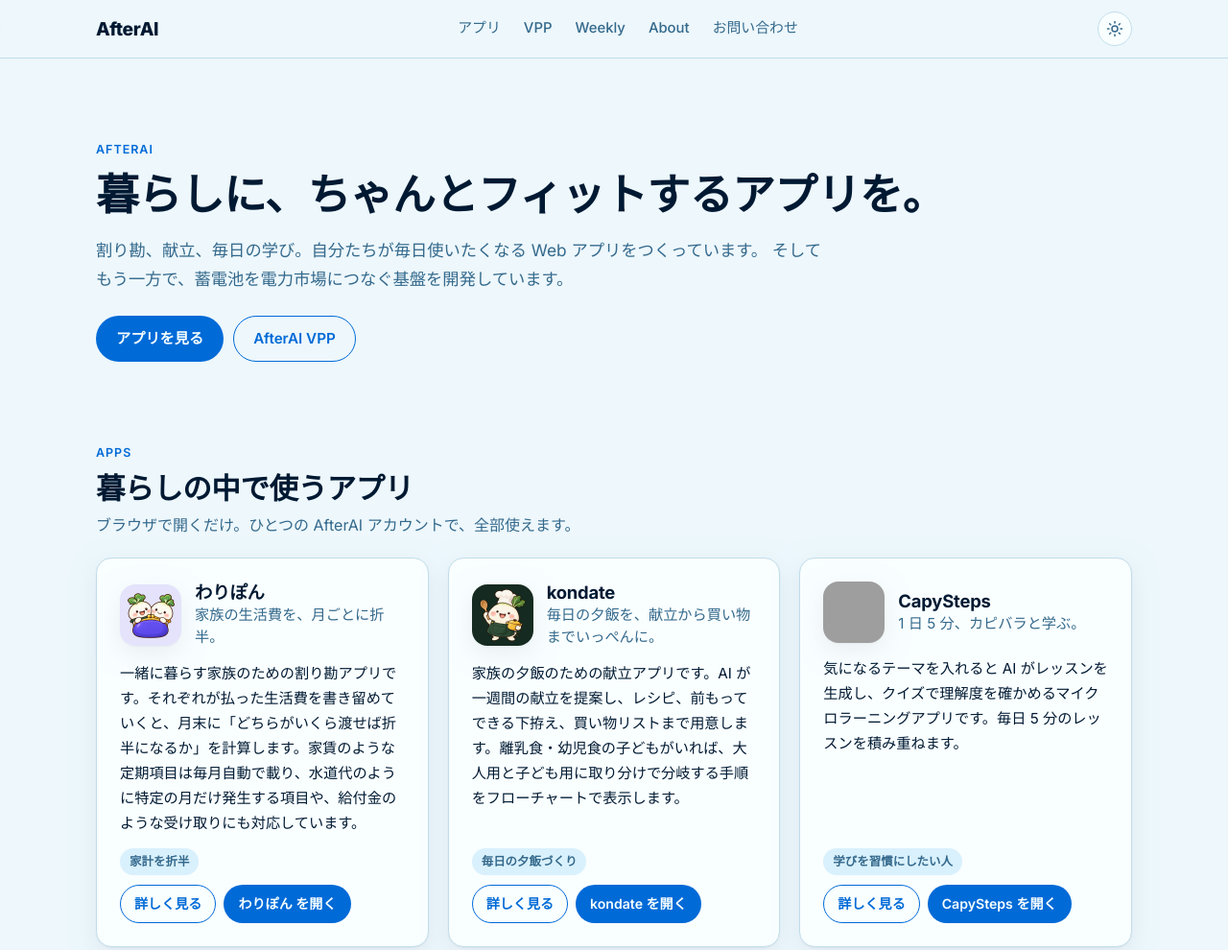
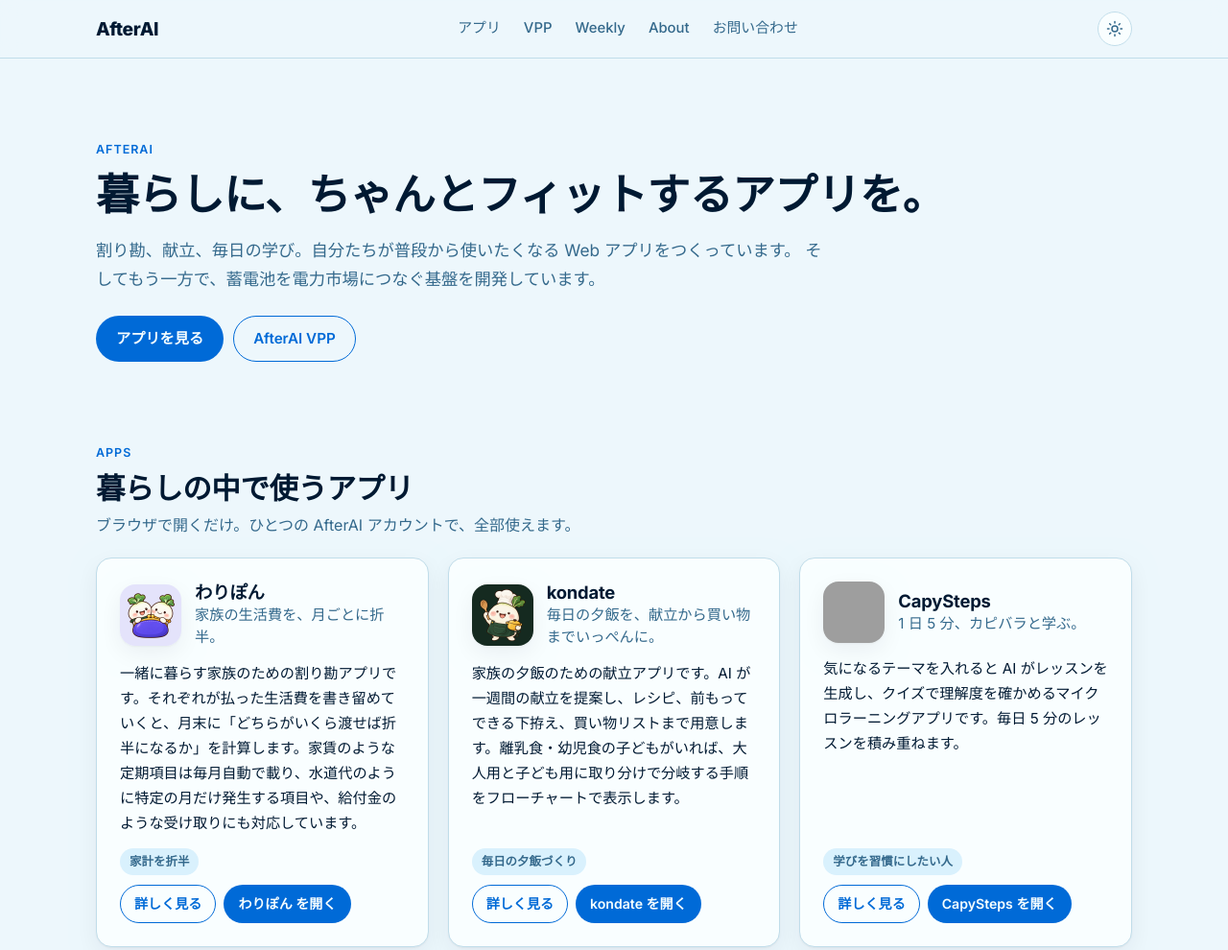
Before and after one commit to AfterAILab/AfterAILab.github.io, an Astro site: page / in a window 1280 px wide. Shown: the top 990 px of the page at 96% size. Built offline with nearby package versions, Linux system fonts and the light colour scheme; Astro itself is replaced by a stand-in of ours; grey boxes are pictures that could not be loaded.

Commit message:
Avoid repeating 毎日 in the hero lead
Co-Authored-By: Claude Fable 5.1 <noreply@anthropic.com>

```diff
--- a/src/pages/index.astro
+++ b/src/pages/index.astro
@@ -15,7 +15,7 @@ const latest = await getLatestIssue();
     <span class="eyebrow">AfterAI</span>
     <h1>暮らしに、ちゃんと<br class="sp" /><span class="phrase">フィットする</span><span class="phrase">アプリを。</span></h1>
     <p class="lead">
-      割り勘、献立、毎日の学び。自分たちが毎日使いたくなる Web アプリをつくっています。
+      割り勘、献立、毎日の学び。自分たちが普段から使いたくなる Web アプリをつくっています。
       そしてもう一方で、蓄電池を電力市場につなぐ基盤を開発しています。
     </p>
     <div class="hero-actions">
```
